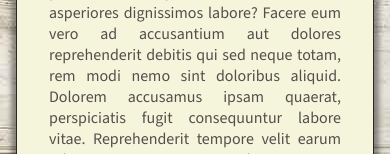
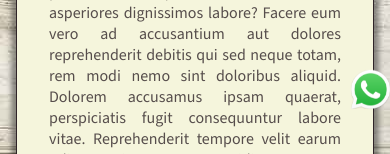
Before and after one commit to emiteimar/sitio-web-coder, a plain HTML site: page index.html in a window 390 px wide. Shown: the part 690-844 px from the top of the page. Drawn offline with nearby package versions, Linux system fonts and the light colour scheme.

Commit message:
Agregado boton Whatsapp flotante version mobile

```diff
--- a/css/style.css
+++ b/css/style.css
@@ -320,6 +320,14 @@ footer {
 
 /*GRIDS Code End*/
 
+.wpicon {
+  display: none;
+  position: fixed;
+  z-index: 2;
+  margin-left: 90vw;
+  margin-top: 90vh;
+}
+
 .col {
   width: 100%;
 }
@@ -467,6 +475,13 @@ footer {
   header {
     position: relative;
   }
+  .wpicon {
+    display: flex;
+    position: fixed;
+    z-index: 2;
+    margin-left: 90vw;
+    margin-top: 90vh;
+  }
 }
 input[type="text"] {
   font-family: "Source Sans 3", sans-serif;
--- a/index.html
+++ b/index.html
@@ -19,6 +19,11 @@
     />
   </head>
   <body>
+    <div class="wpicon">
+      <a target="blank" href="http://www.whatsapp.com">
+        <img src="img/whatsappgreen.png" height="50px" width="50px" alt="" />
+      </a>
+    </div>
     <header>
       <div class="header__container">
         <div class="header__logo">
```
Also changed, not shown: about.html (+5 -0 lines), contact.html (+5 -0 lines), news.html (+5 -0 lines), products.html (+5 -0 lines), img/whatsappgreen.png (added).
